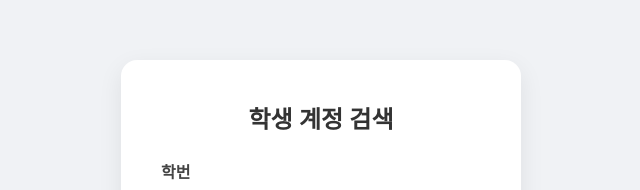
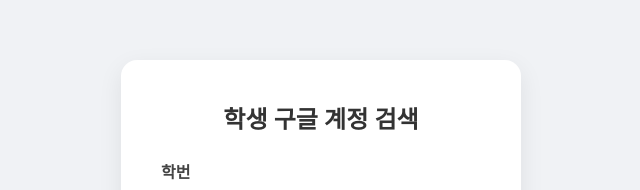
Before and after one commit to Xiangmei-Lee/srhs_acct, a plain HTML site: page index.html in a window 1280 px wide. Shown: the part 151-341 px from the top of the page, without its empty margins (319-959 px from the left). Drawn offline with Linux system fonts and the light colour scheme.

Commit message:
타이틀 제목 수정 : 학생 계정 검색  -> 학생 구글 계정 검색

```diff
--- a/index.html
+++ b/index.html
@@ -3,12 +3,12 @@
 <head>
   <meta charset="UTF-8">
   <meta name="viewport" content="width=device-width, initial-scale=1.0">
-  <title>학생 계정 검색</title>
+  <title>학생 구글 계정 검색</title>
   <link rel="stylesheet" href="static/styles.css">
 </head>
 <body>
   <div class="container">
-    <h1>학생 계정 검색</h1>
+    <h1>학생 구글 계정 검색</h1>
     <form id="search-form">
       <label for="student-id">학번</label>
       <input type="text" id="student-id" name="student-id" required>
```
